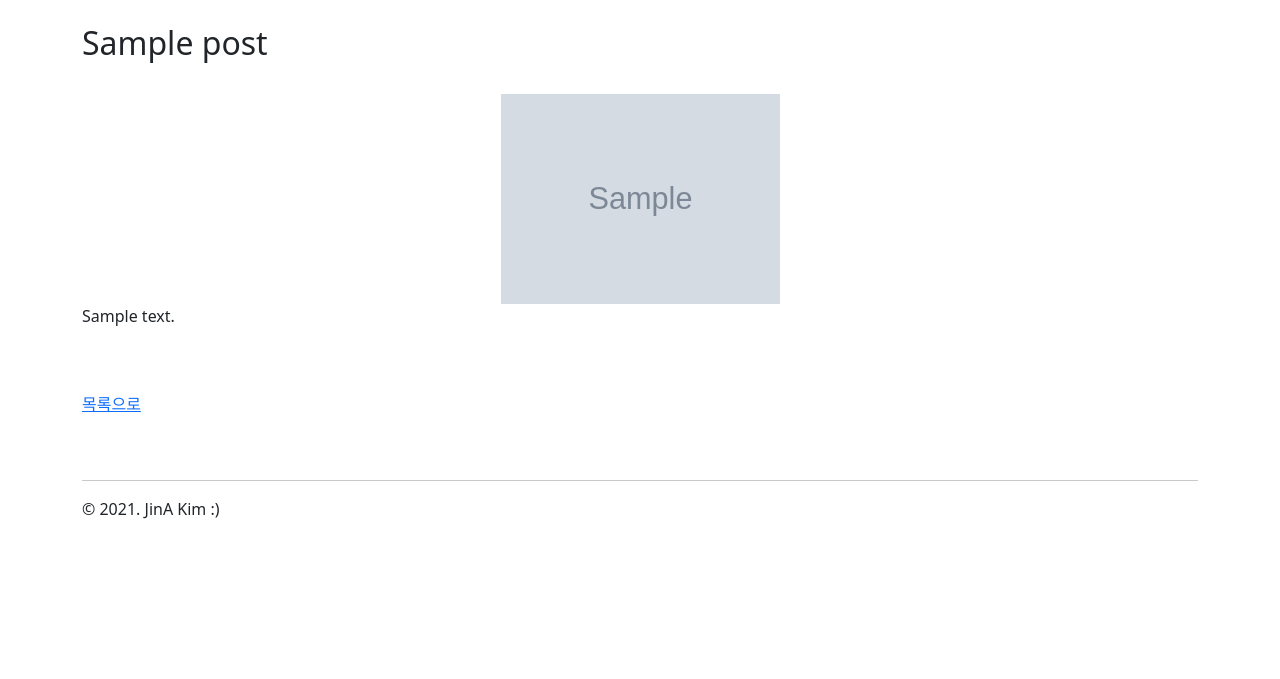
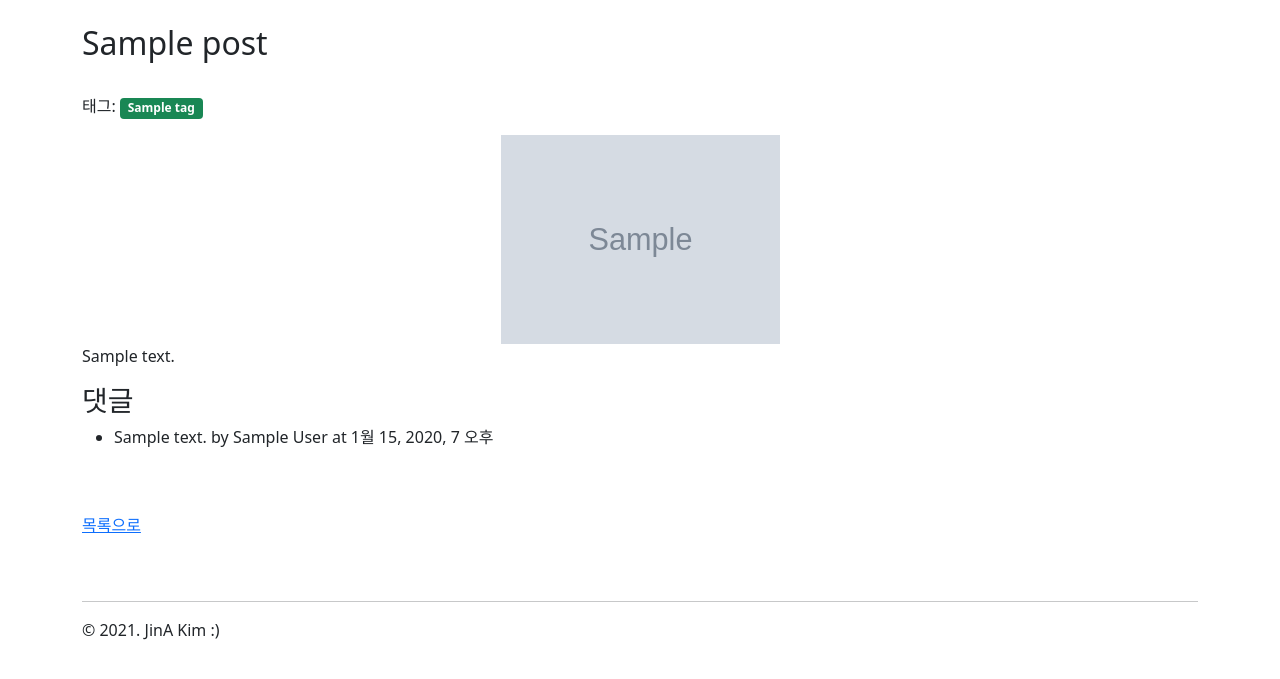
Before and after one commit to zzangpaka/devops_cloud, a Django app: page /diary/1/ in a window 1280 px wide. Shown: the part 73-752 px from the top of the page. Run offline with Django 3.2, Linux system fonts and the light colour scheme; tables that the repository leaves empty hold one stand-in row (values such as "Sample post"); grey boxes marked "Sample" are stand-in pictures.

Commit message:
comment, tag views 설정

```diff
--- a/mydjango17/diary/models.py
+++ b/mydjango17/diary/models.py
@@ -25,7 +25,9 @@ class Post(TimestampedModel):
 
 
 class Comment(TimestampedModel):
+    # 외래키 : 정수값
     post = models.ForeignKey(Post, on_delete=models.CASCADE)
+    # post_id
     author_name = models.CharField(max_length=20)
     message = models.TextField()
 
--- a/mydjango17/diary/templates/diary/post_detail.html
+++ b/mydjango17/diary/templates/diary/post_detail.html
@@ -1,14 +1,33 @@
 {% extends "diary/layout.html" %}
 
-{% block content%}
+{% block content %}
     <h2>{{ post.title }}</h2>
     <br>
-    <center><img src="{{ post.photo.url }}" alt="{{ post.title }}" style="max-width: 25%;" /></center>
+    <p>
+        태그:
+        {% for tag in tag_list %}
+            <span class="badge bg-success">
+                {{ tag.name }}
+            </span>
+        {% endfor %}
+    </p>
+    <center><img src="{{ post.photo.url }}" alt="{{ post.title }}" style="max-width: 25%;"/></center>
     {{ post.content|linebreaks }}
+
+    <h3>댓글</h3>
+    <ul>
+        {% for comment in comment_list %}
+            <li>
+                {{ comment.message }}
+                by {{ comment.author_name }}
+                at {{ comment.created_at }}
+            </li>
+        {% endfor %}
+    </ul>
     <br>
     <br>
     <a href="{% url "diary:post_list" %}">
-    목록으로
+        목록으로
     </a>
     <br>
 {% endblock %}
--- a/mydjango17/diary/templates/diary/post_list.html
+++ b/mydjango17/diary/templates/diary/post_list.html
@@ -6,6 +6,8 @@
         <input type="text" name="query" />
         <input type="submit" value="검색" />
     </form>
+    <br>
+    <br>
 
 <ul>
     {% for post in post_list %}
--- a/mydjango17/diary/views.py
+++ b/mydjango17/diary/views.py
@@ -11,12 +11,18 @@ def post_list(request: HttpRequest) -> HttpResponse:
     if query:
         qs = qs.filter(title__icontains=query)
 
-    return render(request, "diary/post_list.html", {
+    context_data = {
         "post_list": qs,
-    })
+    }
+
+    return render(request, "diary/post_list.html", context_data)
 
 def post_detail(request: HttpRequest, pk: int) -> HttpResponse:
     post = Post.objects.get(pk=pk)
+    comment_list = post.comment_set.all()
+    tag_list = post.tag_set.all()
     return render(request, "diary/post_detail.html", {
         "post": post,
+        "comment_list": comment_list,
+        "tag_list": tag_list,
     })
```
Also changed, not shown: mydjango17/mydjango17/settings.py (+19 -0 lines), 1 other file.
